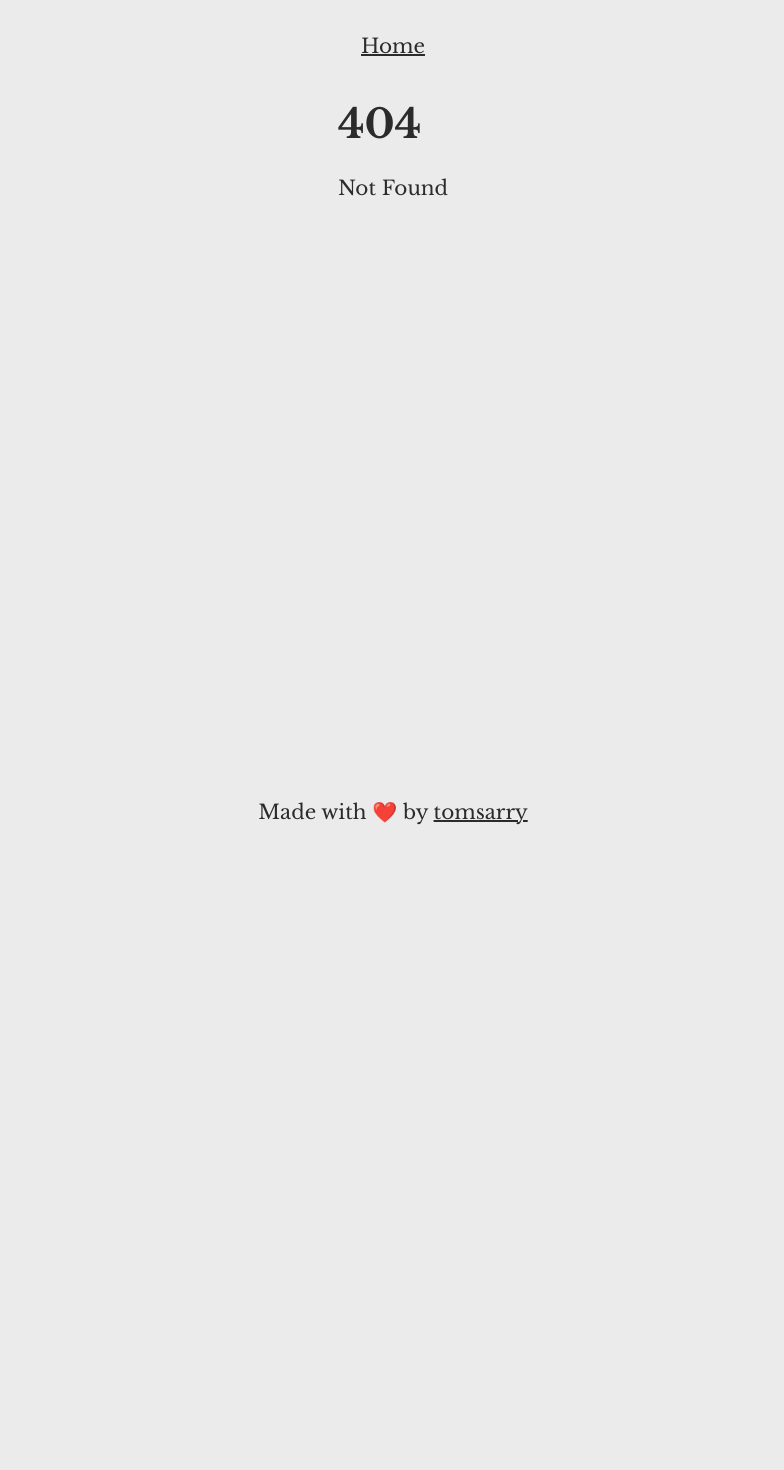
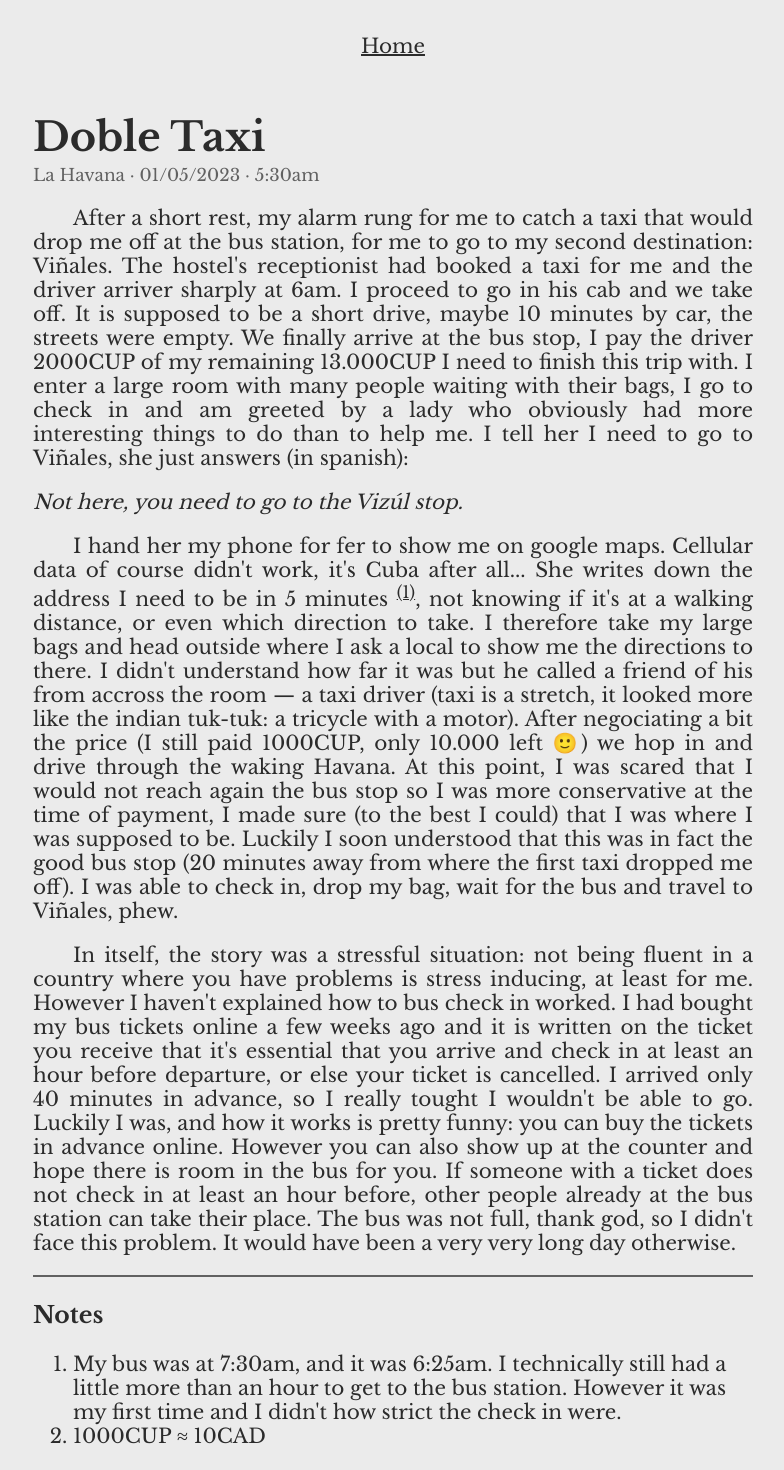
Before and after one commit to tomsarry/cuba, a SvelteKit app: page /doble-taxi in a window 1280 px wide. Before the commit this address had no page. Shown: the top 1470 px of the page, without its empty margins (247-1031 px from the left). Before the commit the page ends 840 px from the top, so only its background shows below. Built offline with nearby package versions, Linux system fonts and the light colour scheme.

Commit message:
feat: add doble taxi

```diff
--- /dev/null
+++ b/src/routes/doble-taxi/+page.svelte
@@ -0,0 +1,63 @@
+<svelte:head>
+	<title>Cuba | Doble Taxi</title>
+	<meta name="description" content="Doble Taxi" />
+</svelte:head>
+
+<div class="article-header">
+	<h2>Doble Taxi</h2>
+
+	<span class="article-info">La Havana &middot; 01/05/2023 &middot; 5:30am</span>
+</div>
+
+<p class="indent">
+	After a short rest, my alarm rung for me to catch a taxi that would drop me off at the bus
+	station, for me to go to my second destination: Vi&ntilde;ales. The hostel's receptionist had
+	booked a taxi for me and the driver arriver sharply at 6am. I proceed to go in his cab and we take
+	off. It is supposed to be a short drive, maybe 10 minutes by car, the streets were empty. We
+	finally arrive at the bus stop, I pay the driver 2000CUP of my remaining 13.000CUP I need to
+	finish this trip with. I enter a large room with many people waiting with their bags, I go to
+	check in and am greeted by a lady who obviously had more interesting things to do than to help me.
+	I tell her I need to go to Vi&ntilde;ales, she just answers (in spanish):
+</p>
+
+<cite>Not here, you need to go to the Viz&uacute;l stop.</cite>
+
+<p class="indent">
+	I hand her my phone for fer to show me on google maps. Cellular data of course didn't work, it's
+	Cuba after all... She writes down the address I need to be in 5 minutes <sup
+		><a href="#time">(1)</a></sup
+	>, not knowing if it's at a walking distance, or even which direction to take. I therefore take my
+	large bags and head outside where I ask a local to show me the directions to there. I didn't
+	understand how far it was but he called a friend of his from accross the room &mdash; a taxi
+	driver (taxi is a stretch, it looked more like the indian tuk-tuk: a tricycle with a motor). After
+	negociating a bit the price (I still paid 1000CUP, only 10.000 left 🙂) we hop in and drive
+	through the waking Havana. At this point, I was scared that I would not reach again the bus stop
+	so I was more conservative at the time of payment, I made sure (to the best I could) that I was
+	where I was supposed to be. Luckily I soon understood that this was in fact the good bus stop (20
+	minutes away from where the first taxi dropped me off). I was able to check in, drop my bag, wait
+	for the bus and travel to Vi&ntilde;ales, phew.
+</p>
+
+<p class="indent">
+	In itself, the story was a stressful situation: not being fluent in a country where you have
+	problems is stress inducing, at least for me. However I haven't explained how to bus check in
+	worked. I had bought my bus tickets online a few weeks ago and it is written on the ticket you
+	receive that it's essential that you arrive and check in at least an hour before departure, or
+	else your ticket is cancelled. I arrived only 40 minutes in advance, so I really tought I wouldn't
+	be able to go. Luckily I was, and how it works is pretty funny: you can buy the tickets in advance
+	online. However you can also show up at the counter and hope there is room in the bus for you. If
+	someone with a ticket does not check in at least an hour before, other people already at the bus
+	station can take their place. The bus was not full, thank god, so I didn't face this problem. It
+	would have been a very very long day otherwise.
+</p>
+
+<hr />
+
+<h3>Notes</h3>
+<ol>
+	<li id="time">
+		My bus was at 7:30am, and it was 6:25am. I technically still had a little more than an hour to
+		get to the bus station. However it was my first time and I didn't how strict the check in were.
+	</li>
+	<li>1000CUP &approx; 10CAD</li>
+</ol>
--- a/src/routes/styles.css
+++ b/src/routes/styles.css
@@ -22,6 +22,16 @@ body {
 
 a {
 	color: inherit;
+}
+
+.sup {
+	color: initial;
+}
+
+hr {
+	height: 2px;
+	border: none;
+	background-color: var(--unfocused-color);
 }
 
 .article-header {
```
Also changed, not shown: src/routes/+page.svelte (+10 -1 lines).
